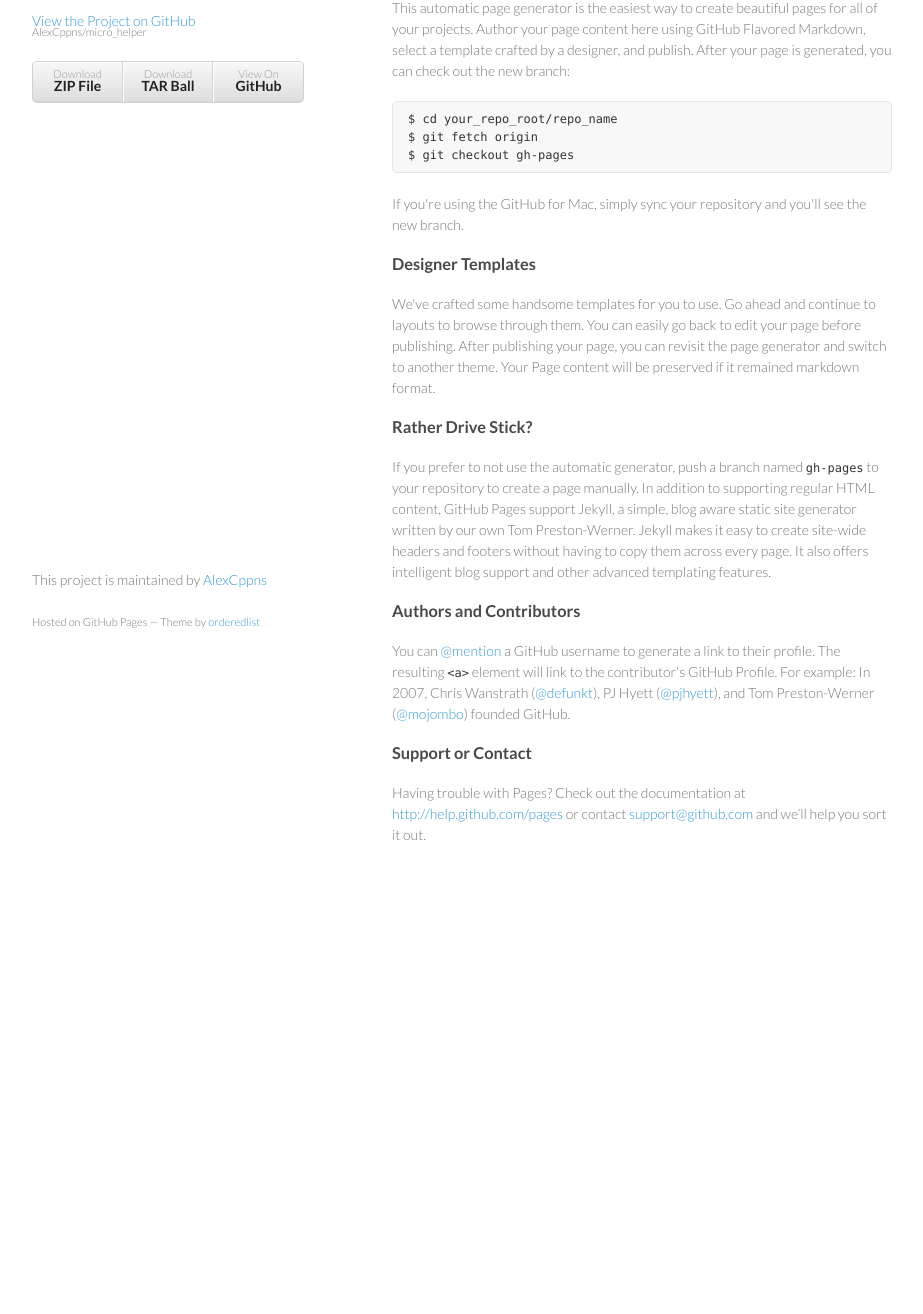
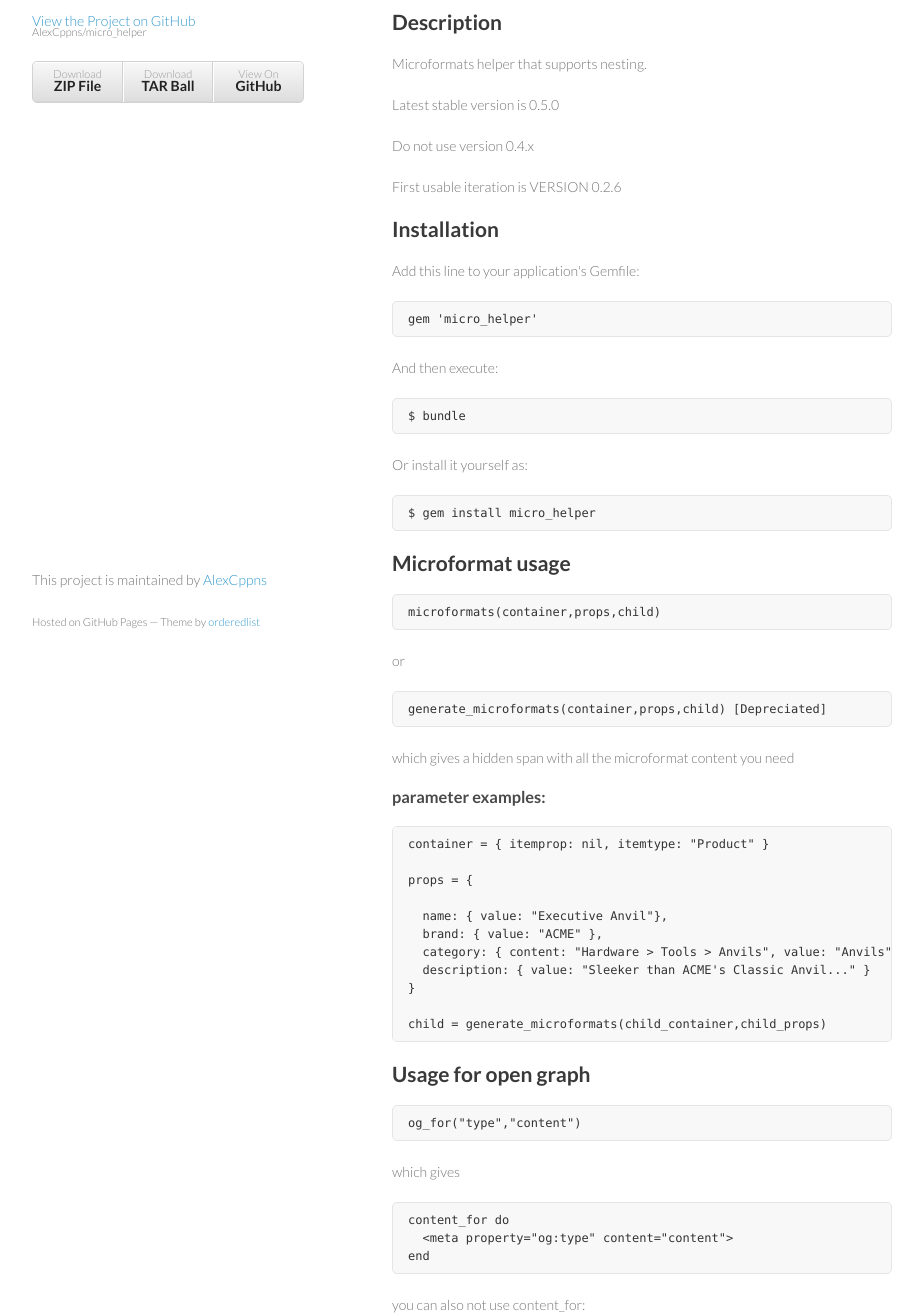
Before and after one commit to AlexCppns/micro_helper, a plain HTML site: page index.html in a window 1280 px wide. Shown: the part 99-1413 px from the top of the page, without its empty margins (178-1101 px from the left). Before the commit the page ends 1014 px from the top, so only its background shows below. Drawn offline with Linux system fonts and the light colour scheme.

```diff
--- a/index.html
+++ b/index.html
@@ -28,32 +28,98 @@
         </ul>
       </header>
       <section>
-        <h3>Welcome to GitHub Pages.</h3>
+        <h1>MicroHelper</h1>
 
-<p>This automatic page generator is the easiest way to create beautiful pages for all of your projects. Author your page content here using GitHub Flavored Markdown, select a template crafted by a designer, and publish. After your page is generated, you can check out the new branch:</p>
+<h2>Description</h2>
 
-<pre><code>$ cd your_repo_root/repo_name
-$ git fetch origin
-$ git checkout gh-pages
+<p>Microformats helper that supports nesting.</p>
+
+<p>Latest stable version is 0.5.0</p>
+
+<p>Do not use version 0.4.x</p>
+
+<p>First usable iteration is VERSION 0.2.6</p>
+
+<h2>Installation</h2>
+
+<p>Add this line to your application's Gemfile:</p>
+
+<pre><code>gem 'micro_helper'
 </code></pre>
 
-<p>If you're using the GitHub for Mac, simply sync your repository and you'll see the new branch.</p>
+<p>And then execute:</p>
 
-<h3>Designer Templates</h3>
+<pre><code>$ bundle
+</code></pre>
 
-<p>We've crafted some handsome templates for you to use. Go ahead and continue to layouts to browse through them. You can easily go back to edit your page before publishing. After publishing your page, you can revisit the page generator and switch to another theme. Your Page content will be preserved if it remained markdown format.</p>
+<p>Or install it yourself as:</p>
 
-<h3>Rather Drive Stick?</h3>
+<pre><code>$ gem install micro_helper
+</code></pre>
 
-<p>If you prefer to not use the automatic generator, push a branch named <code>gh-pages</code> to your repository to create a page manually. In addition to supporting regular HTML content, GitHub Pages support Jekyll, a simple, blog aware static site generator written by our own Tom Preston-Werner. Jekyll makes it easy to create site-wide headers and footers without having to copy them across every page. It also offers intelligent blog support and other advanced templating features.</p>
+<h2>Microformat usage</h2>
 
-<h3>Authors and Contributors</h3>
+<pre><code>microformats(container,props,child)
+</code></pre>
 
-<p>You can <a href="https://github.com/blog/821" class="user-mention">@mention</a> a GitHub username to generate a link to their profile. The resulting <code>&lt;a&gt;</code> element will link to the contributor's GitHub Profile. For example: In 2007, Chris Wanstrath (<a href="https://github.com/defunkt" class="user-mention">@defunkt</a>), PJ Hyett (<a href="https://github.com/pjhyett" class="user-mention">@pjhyett</a>), and Tom Preston-Werner (<a href="https://github.com/mojombo" class="user-mention">@mojombo</a>) founded GitHub.</p>
+<p>or</p>
 
-<h3>Support or Contact</h3>
+<pre><code>generate_microformats(container,props,child) [Depreciated]
+</code></pre>
 
-<p>Having trouble with Pages? Check out the documentation at <a href="http://help.github.com/pages">http://help.github.com/pages</a> or contact <a href="mailto:support@github.com">support@github.com</a> and we’ll help you sort it out.</p>
+<p>which gives a hidden span with all the microformat content you need</p>
+
+<h3>parameter examples:</h3>
+
+<pre><code>container = { itemprop: nil, itemtype: "Product" }
+
+props = {
+
+  name: { value: "Executive Anvil"},
+  brand: { value: "ACME" },
+  category: { content: "Hardware &gt; Tools &gt; Anvils", value: "Anvils"},
+  description: { value: "Sleeker than ACME's Classic Anvil..." }
+}
+
+child = generate_microformats(child_container,child_props)
+</code></pre>
+
+<h2>Usage for open graph</h2>
+
+<pre><code>og_for("type","content")
+</code></pre>
+
+<p>which gives</p>
+
+<pre><code>content_for do
+  &lt;meta property="og:type" content="content"&gt;
+end
+</code></pre>
+
+<p>you can also not use content_for:</p>
+
+<pre><code>og_tag("type","content")
+</code></pre>
+
+<p>there is also an optional namespace:</p>
+
+<pre><code>og_tag("type","content","fb")
+</code></pre>
+
+<p>which gives</p>
+
+<pre><code>&lt;meta property="fb:type" content="content"&gt;
+</code></pre>
+
+<h2>Contributing</h2>
+
+<ol>
+<li>Fork it</li>
+<li>Create your feature branch (<code>git checkout -b my-new-feature</code>)</li>
+<li>Commit your changes (<code>git commit -am 'Add some feature'</code>)</li>
+<li>Push to the branch (<code>git push origin my-new-feature</code>)</li>
+<li>Create new Pull Request</li>
+</ol>
       </section>
       <footer>
         <p>This project is maintained by <a href="https://github.com/AlexCppns">AlexCppns</a></p>
```
Also changed, not shown: params.json (+1 -1 lines).
